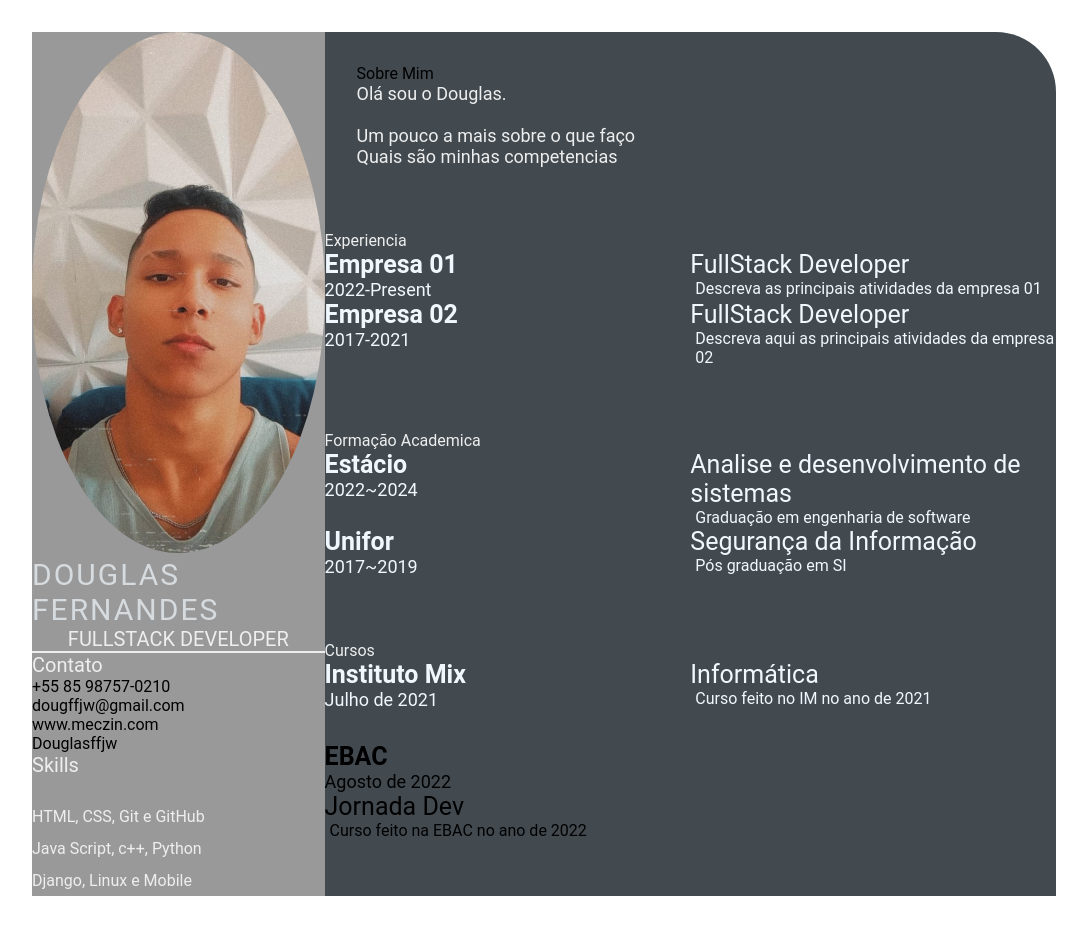
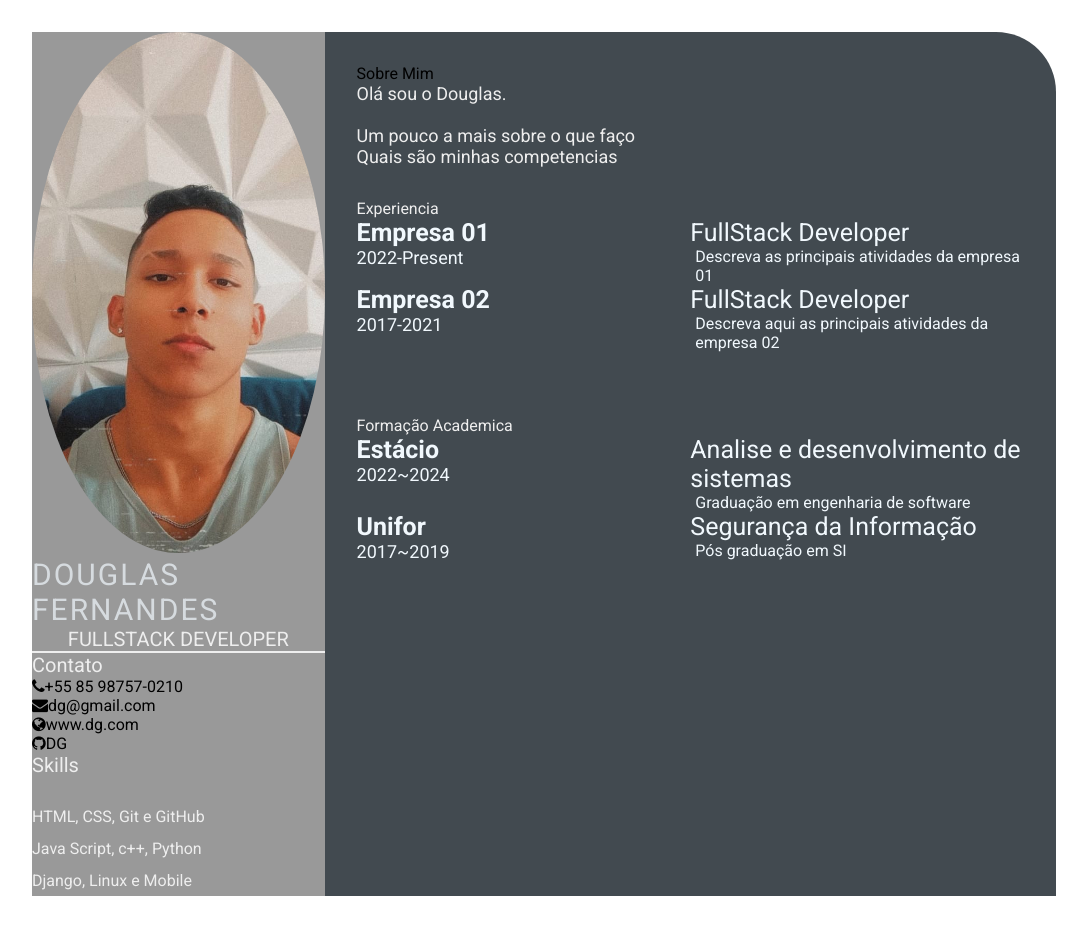
Before and after one commit to Douglasffjw/CurriculoTest, a plain HTML site: page index.html in a window 1280 px wide. Shown: the whole page, without its empty margins (96-1183 px from the left). Drawn offline with Linux system fonts and the light colour scheme.

Commit message:
aula7css

```diff
--- a/index.html
+++ b/index.html
@@ -7,8 +7,18 @@
     <meta name="viewport" content="width=device-width, initial-scale=1.0">
     <title>Douglas Fernandes F</title>
 
+    <!-- Google font  -->
+    <link rel="preconnect" href="https://fonts.googleapis.com">
+    <link rel="preconnect" href="https://fonts.gstatic.com" crossorigin>
+    <link
+        href="https://fonts.googleapis.com/css2?family=Roboto:ital,wght@0,100;0,300;0,400;0,700;1,100;1,300;1,400;1,700&display=swap"
+        rel="stylesheet">
+
+    <!-- font-awesome -->
+    <link rel="stylesheet" href="https://cdnjs.cloudflare.com/ajax/libs/font-awesome/4.7.0/css/font-awesome.min.css">
+
+    <!-- Custom CSS -->
     <link rel="stylesheet" href="style.css">
-
 </head>
 
 <body>
@@ -25,9 +35,9 @@
                     <p class="left-title">Contato</p>
                     <ul>
                         <li><i class="fa fa-phone"></i>+55 85 98757-0210</li>
-                        <li><i class="fa fa-envelope"></i>dougffjw@gmail.com</li>
-                        <li><i class="fa fa-globe"></i>www.meczin.com</li>
-                        <li><i class="fa fa-github"></i>Douglasffjw</li>
+                        <li><i class="fa fa-envelope"></i>dg@gmail.com</li>
+                        <li><i class="fa fa-globe"></i>www.dg.com</li>
+                        <li><i class="fa fa-github"></i>DG</li>
                     </ul>
                 </div>
                 <div class="skills">
@@ -56,7 +66,6 @@
                         <br> Quais são minhas competencias
                     </p>
                 </section>
-            </div>
                 <section class="experience gap">
                     <div class="right-title">Experiencia</div>
                     <div class="experience-contents">
@@ -109,31 +118,7 @@
                         </div>
                     </div>
                 </section>
-            <section class="awards gap">
-                <div class="right-title">Cursos</div>
-                <div class="awards-contents">
-                    <div class="awards-left">
-                        <p class="awards-company-name">Instituto Mix</p>
-                        <p class="awards-time-period">Julho de 2021</p>
             </div>
-                    <div class="awards-right">
-                        <p class="awards-name">Informática</p>
-                        <p class="awards-desc">
-                            Curso feito no IM no ano de 2021
-                        </p>
-                    </div>
-                </div>
-                <div class="awards-left">
-                    <p class="awards-company-name">EBAC</p>
-                    <p class="awards-time-period">Agosto de 2022</p>
-                </div>
-                <div class="awards-right">
-                    <p class="awards-name">Jornada Dev</p>
-                    <p class="awards-desc">
-                        Curso feito na EBAC no ano de 2022
-                    </p>
-                </div>
-            </section>
         </section>
 
     </main>
```
Lines whose indentation alone changed are shown as unchanged.
